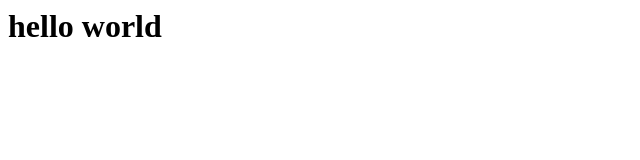
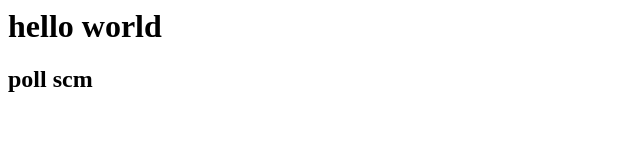
Before and after one commit to 1bilu/check, a plain HTML site: page index.html in a window 1280 px wide. Shown: the whole page, without its empty margins (0-640 px from the left). Drawn offline with Linux system fonts and the light colour scheme.

Commit message:
Update index.html
try poll scm

```diff
--- a/index.html
+++ b/index.html
@@ -1 +1,2 @@
 <h1>hello world</h1>
+<h2>poll scm</h2>
```
